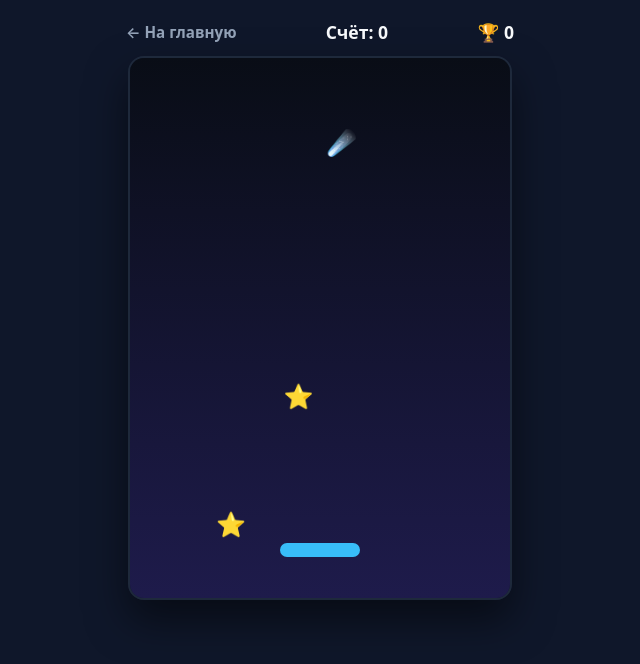
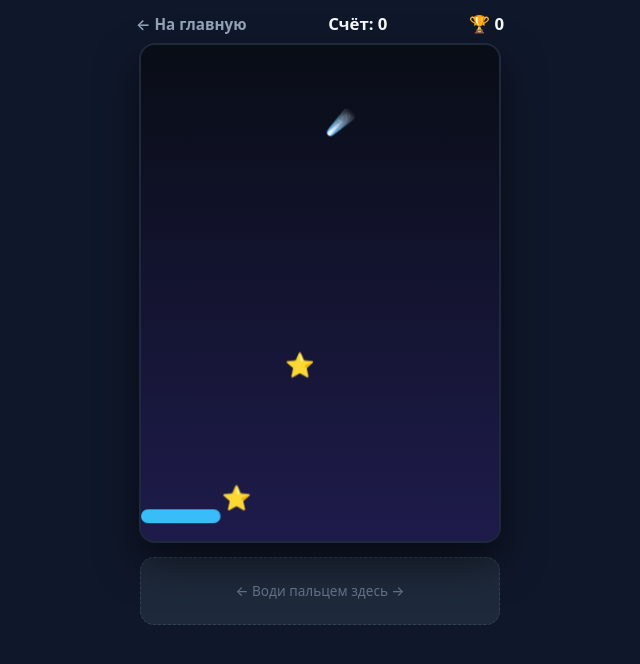
Before and after one commit to pulemet-maxima/2, a plain HTML site: page game.html in a window 1280 px wide. Both pictures are taken after a click on the button "Играть". Shown: the whole page, without its empty margins (320-960 px from the left). Drawn offline with Linux system fonts and the light colour scheme.

Commit message:
Add files via upload

```diff
--- a/game.html
+++ b/game.html
@@ -1,4 +1,3 @@
-
 <!DOCTYPE html>
 <html lang="ru">
 <head>
@@ -6,261 +5,140 @@
 <meta name="viewport" content="width=device-width, initial-scale=1.0, maximum-scale=1.0, user-scalable=no">
 <title>Ловец звёзд — Мини-игра</title>
 <style>
-        * { box-sizing: border-box; user-select: none; -webkit-user-select: none; }
-        body {
-            margin: 0;
-            background: #0f172a;
-            color: #f8fafc;
-            font-family: system-ui, -apple-system, sans-serif;
-            display: flex;
-            flex-direction: column;
-            align-items: center;
-            justify-content: flex-start;
-            padding-top: 12px;
-            padding-bottom: 90px;
-            min-height: 100dvh;
-            overflow: hidden;
-        }
-        .header {
-            display: flex;
-            justify-content: space-between;
-            align-items: center;
-            width: 100%;
-            max-width: 420px;
-            padding: 8px 16px 12px;
-            font-weight: 600;
-            font-size: 1.1rem;
-        }
-        .back-link {
-            color: #94a3b8;
-            text-decoration: none;
-            font-size: 0.95rem;
-            transition: color 0.2s;
-        }
-        .back-link:hover { color: #fff; }
-        .canvas-wrap {
-            position: relative;
-            border-radius: 16px;
-            overflow: hidden;
-            box-shadow: 0 20px 40px rgba(0, 0, 0, 0.5);
-            border: 2px solid #1e293b;
-            max-width: 94vw;
-        }
-        canvas {
-            display: block;
-            width: 100%;
-            max-width: 380px;
-            max-height: 68dvh;
-            background: linear-gradient(180deg, #090d16 0%, #1e1b4b 100%);
-            touch-action: none;
-        }
-        .overlay {
-            position: absolute;
-            inset: 0;
-            background: rgba(15, 23, 42, 0.85);
-            backdrop-filter: blur(4px);
-            display: flex;
-            flex-direction: column;
-            align-items: center;
-            justify-content: center;
-            text-align: center;
-            padding: 20px;
-        }
-        .hidden { display: none !important; }
-        h1 { margin: 0 0 8px; font-size: 1.8rem; color: #facc15; }
-        p { margin: 0 0 20px; color: #cbd5e1; line-height: 1.4; }
-        button {
-            padding: 14px 32px;
-            font-size: 1.1rem;
-            font-weight: 700;
-            color: #0f172a;
-            background: #facc15;
-            border: none;
-            border-radius: 12px;
-            cursor: pointer;
-            transition: transform 0.1s, background 0.2s;
-        }
-        button:hover { background: #fde047; transform: scale(1.03); }
-        button:active { transform: scale(0.97); }
+*{box-sizing:border-box;user-select:none;-webkit-user-select:none}
+html,body{margin:0;padding:0;width:100%;height:100dvh;overflow:hidden;touch-action:none;background:#0f172a;color:#f8fafc;font-family:system-ui,-apple-system,sans-serif;display:flex;flex-direction:column;align-items:center}
+.header{display:flex;justify-content:space-between;align-items:center;width:100%;max-width:400px;padding:12px 16px 8px;font-weight:600;font-size:1.05rem}
+.back-link{color:#94a3b8;text-decoration:none;font-size:.95rem}
+.canvas-wrap{position:relative;border-radius:16px;overflow:hidden;box-shadow:0 20px 40px rgba(0,0,0,.5);border:2px solid #1e293b;max-width:92vw}
+canvas{display:block;width:100%;max-width:360px;max-height:62dvh;background:linear-gradient(180deg,#090d16 0%,#1e1b4b 100%)}
+.overlay{position:absolute;inset:0;background:rgba(15,23,42,.88);backdrop-filter:blur(4px);display:flex;flex-direction:column;align-items:center;justify-content:center;text-align:center;padding:20px;z-index:2}
+.hidden{display:none!important}
+h1{margin:0 0 8px;font-size:1.7rem;color:#facc15}
+p{margin:0 0 18px;color:#cbd5e1;font-size:.95rem;line-height:1.4}
+button{padding:13px 30px;font-size:1.05rem;font-weight:700;color:#0f172a;background:#facc15;border:none;border-radius:12px;cursor:pointer}
+.touch-pad{margin-top:14px;width:92vw;max-width:360px;height:68px;border-radius:14px;background:#1e293b;border:1px dashed #334155;display:flex;align-items:center;justify-content:center;color:#64748b;font-size:.85rem;font-weight:500}
 </style>
 </head>
 <body>
-
 <div class="header">
 <a href="index.html" class="back-link">← На главную</a>
 <div>Счёт: <span id="score">0</span></div>
 <div>🏆 <span id="best">0</span></div>
 </div>
-
 <div class="canvas-wrap">
-        <canvas id="game" width="380" height="540"></canvas>
-
+<canvas id="game" width="360" height="500"></canvas>
 <div id="startScreen" class="overlay">
 <h1>⭐ Ловец звёзд</h1>
-            <p>Двигай платформу мышкой, пальцем или стрелками.<br>Лови звёзды и уворачивайся от метеоритов!</p>
+<p>Води пальцем по панели снизу или в любом месте экрана.<br>Лови звёзды и уворачивайся от метеоритов!</p>
 <button id="startBtn">Играть</button>
 </div>
-
 <div id="gameOverScreen" class="overlay hidden">
-            <h1 style="color: #f87171;">💥 Игра окончена!</h1>
+<h1 style="color:#f87171">💥 Игра окончена!</h1>
 <p id="finalScoreText">Ваш счёт: 0</p>
 <button id="restartBtn">Сыграть ещё</button>
 </div>
 </div>
+<div class="touch-pad">← Води пальцем здесь →</div>
+<script>
+const canvas=document.getElementById('game'),ctx=canvas.getContext('2d'),scoreEl=document.getElementById('score'),bestEl=document.getElementById('best'),startScreen=document.getElementById('startScreen'),gameOverScreen=document.getElementById('gameOverScreen'),finalScoreText=document.getElementById('finalScoreText');
+let best=Number(localStorage.getItem('starCatcherBest'))||0;bestEl.textContent=best;
+let score=0,playing=false,items=[],spawnAcc=0,rafId=null,lastTime=0;
+const keys={ArrowLeft:false,ArrowRight:false};
+const paddle={w:80,h:14,x:canvas.width/2-40,y:canvas.height-32,speed:420};
 
-    <script>
-        const canvas = document.getElementById('game');
-        const ctx = canvas.getContext('2d');
-        const scoreEl = document.getElementById('score');
-        const bestEl = document.getElementById('best');
-        const startScreen = document.getElementById('startScreen');
-        const gameOverScreen = document.getElementById('gameOverScreen');
-        const finalScoreText = document.getElementById('finalScoreText');
-        const startBtn = document.getElementById('startBtn');
-        const restartBtn = document.getElementById('restartBtn');
-
-        let bestScore = Number(localStorage.getItem('starCatcherBest')) || 0;
-        bestEl.textContent = bestScore;
-
-        let score = 0;
-        let isPlaying = false;
-        let items = [];
-        let spawnTimer = 0;
-        let keys = { ArrowLeft: false, ArrowRight: false };
-
-        const paddle = {
-            width: 80,
-            height: 14,
-            x: canvas.width / 2 - 40,
-            y: canvas.height - 55,
-            speed: 7
-        };
-
-        function startGame() {
-            score = 0;
-            scoreEl.textContent = score;
-            items = [];
-            spawnTimer = 0;
-            paddle.x = canvas.width / 2 - paddle.width / 2;
-            isPlaying = true;
+function startGame(){
+    if(rafId)cancelAnimationFrame(rafId);
+    score=0;scoreEl.textContent=0;items=[];spawnAcc=0;
+    paddle.x=canvas.width/2-paddle.w/2;
+    playing=true;lastTime=performance.now();
     startScreen.classList.add('hidden');
     gameOverScreen.classList.add('hidden');
-            requestAnimationFrame(gameLoop);
+    rafId=requestAnimationFrame(loop);
 }
 
-        function endGame() {
-            isPlaying = false;
-            if (score > bestScore) {
-                bestScore = score;
-                localStorage.setItem('starCatcherBest', bestScore);
-                bestEl.textContent = bestScore;
-            }
-            finalScoreText.textContent = `Ваш счёт: ${score}`;
+function endGame(){
+    playing=false;
+    if(rafId){cancelAnimationFrame(rafId);rafId=null}
+    if(score>best){best=score;localStorage.setItem('starCatcherBest',best);bestEl.textContent=best}
+    finalScoreText.textContent='Ваш счёт: '+score;
     gameOverScreen.classList.remove('hidden');
 }
 
-        function spawnItem() {
-            const isMeteor = Math.random() < Math.min(0.25 + score * 0.005, 0.55);
-            const size = isMeteor ? 28 : 26;
+function spawnItem(){
+    const isMeteor=Math.random()<Math.min(0.25+score*0.005,0.55);
+    const size=isMeteor?28:26;
     items.push({
-                x: Math.random() * (canvas.width - size),
-                y: -size,
-                size: size,
-                speed: 3 + Math.random() * 2 + score * 0.05,
-                type: isMeteor ? 'meteor' : 'star'
+        x:Math.random()*(canvas.width-size),
+        y:-size,
+        size:size,
+        speed:180+Math.random()*110+score*3,
+        type:isMeteor?'meteor':'star'
     });
 }
 
-        function update() {
-            if (keys.ArrowLeft) paddle.x -= paddle.speed;
-            if (keys.ArrowRight) paddle.x += paddle.speed;
-            paddle.x = Math.max(0, Math.min(canvas.width - paddle.width, paddle.x));
+function update(dt){
+    if(keys.ArrowLeft)paddle.x-=paddle.speed*dt;
+    if(keys.ArrowRight)paddle.x+=paddle.speed*dt;
+    paddle.x=Math.max(0,Math.min(canvas.width-paddle.w,paddle.x));
 
-            spawnTimer++;
-            const spawnRate = Math.max(22, 48 - Math.floor(score / 2));
-            if (spawnTimer >= spawnRate) {
-                spawnItem();
-                spawnTimer = 0;
+    spawnAcc+=dt;
+    const interval=Math.max(0.35,0.8-score*0.012);
+    if(spawnAcc>=interval){spawnItem();spawnAcc=0}
+
+    for(let i=items.length-1;i>=0;i--){
+        const it=items.at(i);
+        it.y+=it.speed*dt;
+        const hit=it.y+it.size>=paddle.y&&it.y<=paddle.y+paddle.h&&it.x+it.size>=paddle.x&&it.x<=paddle.x+paddle.w;
+        if(hit){
+            if(it.type==='meteor')return endGame();
+            score++;scoreEl.textContent=score;items.splice(i,1);continue;
         }
-
-            for (let i = items.length - 1; i >= 0; i--) {
-                const item = items[i];
-                item.y += item.speed;
-
-                const hitPaddle =
-                    item.y + item.size >= paddle.y &&
-                    item.y <= paddle.y + paddle.height &&
-                    item.x + item.size >= paddle.x &&
-                    item.x <= paddle.x + paddle.width;
-
-                if (hitPaddle) {
-                    if (item.type === 'meteor') {
-                        endGame();
-                        return;
-                    } else {
-                        score++;
-                        scoreEl.textContent = score;
-                        items.splice(i, 1);
-                        continue;
+        if(it.y>canvas.height)items.splice(i,1);
     }
 }
 
-                if (item.y > canvas.height) {
-                    items.splice(i, 1);
-                }
-            }
+function draw(){
+    ctx.clearRect(0,0,canvas.width,canvas.height);
+    ctx.fillStyle='#38bdf8';
+    ctx.beginPath();
+    ctx.roundRect(paddle.x,paddle.y,paddle.w,paddle.h,8);
+    ctx.fill();
+    ctx.font='24px sans-serif';
+    ctx.textBaseline='top';
+    for(const it of items)ctx.fillText(it.type==='meteor'?'☄️':'⭐',it.x,it.y);
 }
 
-        function draw() {
-            ctx.clearRect(0, 0, canvas.width, canvas.height);
-
-            // Платформа
-            ctx.fillStyle = '#38bdf8';
-            ctx.beginPath();
-            ctx.roundRect(paddle.x, paddle.y, paddle.width, paddle.height, 8);
-            ctx.fill();
-
-            // Падающие объекты
-            ctx.font = '24px sans-serif';
-            ctx.textBaseline = 'top';
-            for (const item of items) {
-                ctx.fillText(item.type === 'meteor' ? '☄️' : '⭐', item.x, item.y);
-            }
+function loop(now){
+    if(!playing)return;
+    const dt=Math.min((now-lastTime)/1000,0.05);
+    lastTime=now;
+    update(dt);
+    if(playing){draw();rafId=requestAnimationFrame(loop)}
 }
 
-        function gameLoop() {
-            if (!isPlaying) return;
-            update();
-            draw();
-            if (isPlaying) requestAnimationFrame(gameLoop);
+function movePaddle(clientX){
+    const rect=canvas.getBoundingClientRect();
+    const scaleX=canvas.width/rect.width;
+    const relX=(clientX-rect.left)*scaleX;
+    paddle.x=Math.max(0,Math.min(canvas.width-paddle.w,relX-paddle.w/2));
 }
 
-        window.addEventListener('keydown', e => {
-            if (e.key in keys) keys[e.key] = true;
-        });
-        window.addEventListener('keyup', e => {
-            if (e.key in keys) keys[e.key] = false;
-        });
+window.addEventListener('keydown',e=>{if(e.key in keys)keys[e.key]=true});
+window.addEventListener('keyup',e=>{if(e.key in keys)keys[e.key]=false});
+window.addEventListener('mousemove',e=>{if(playing)movePaddle(e.clientX)});
+window.addEventListener('touchstart',e=>{
+    if(!playing)return;
+    const t=e.touches.item(0);
+    if(t)movePaddle(t.clientX);
+},{passive:true});
+window.addEventListener('touchmove',e=>{
+    if(!playing)return;
+    const t=e.touches.item(0);
+    if(t)movePaddle(t.clientX);
+},{passive:true});
 
-        function movePaddleToClientX(clientX) {
-            const rect = canvas.getBoundingClientRect();
-            const scaleX = canvas.width / rect.width;
-            const relX = (clientX - rect.left) * scaleX;
-            paddle.x = Math.max(0, Math.min(canvas.width - paddle.width, relX - paddle.width / 2));
-        }
-
-        canvas.addEventListener('mousemove', e => {
-            if (isPlaying) movePaddleToClientX(e.clientX);
-        });
-        canvas.addEventListener('touchmove', e => {
-            if (isPlaying && e.touches.length > 0) {
-                e.preventDefault();
-                movePaddleToClientX(e.touches[0].clientX);
-            }
-        }, { passive: false });
-
-        startBtn.addEventListener('click', startGame);
-        restartBtn.addEventListener('click', startGame);
+document.getElementById('startBtn').addEventListener('click',startGame);
+document.getElementById('restartBtn').addEventListener('click',startGame);
 </script>
 </body>
 </html>
```
Lines whose indentation alone changed are shown as unchanged.
